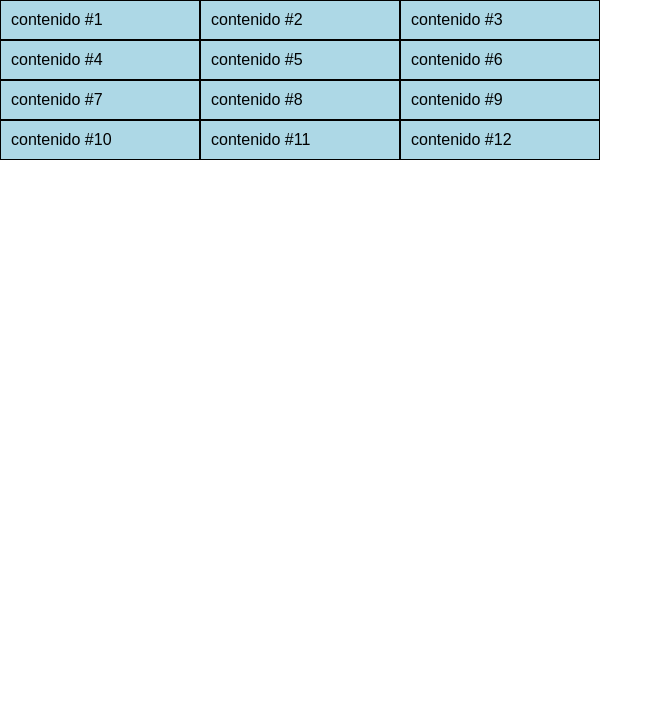
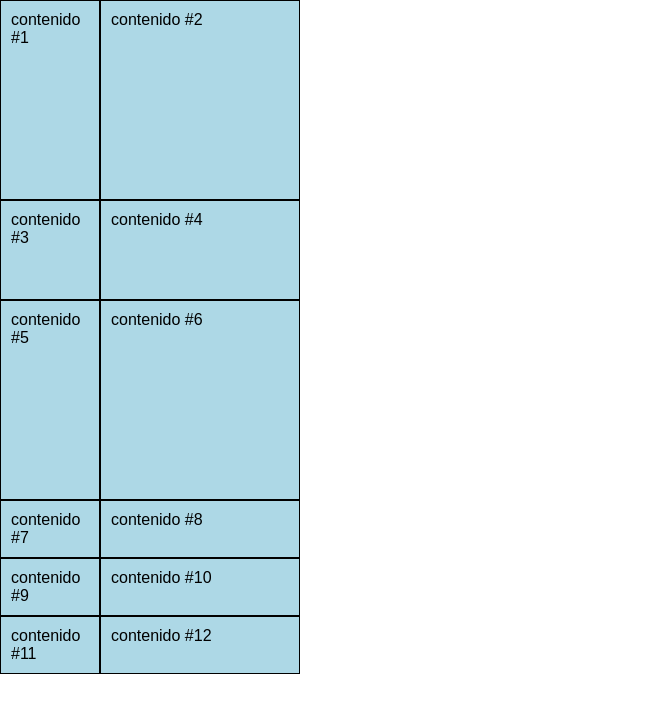
Before and after one commit to pedromaironi/css-grid-layout, a plain HTML site: page filas/index.html in a window 1280 px wide. Shown: the whole page, without its empty margins (0-663 px from the left). Drawn offline with Linux system fonts and the light colour scheme.

Commit message:
#02 Filas

```diff
--- a/filas/style.css
+++ b/filas/style.css
@@ -5,14 +5,22 @@
 }
 
 body {
+    font-size: 62.5%;
     font-family: Arial, Helvetica, sans-serif;
 }
 
 .container {
     display: grid;
-    /* Definir el tamaño de columnas | En este caso 3 */
-    /* otra forma grid-template-columns: repeat(4,200px); */
-    grid-template-columns: 200px 200px 200px;
+    font-size: 1.0rem;
+    /*
+    Definir el tamaño de columnas | En este caso 3
+    otra forma grid-template-columns: repeat(4,200px);
+    grid-template-columns: 200px 100px 200px;
+    grid-template-rows: repeat(100px);
+    Una manera de juntar las propiedades Column y Row es:
+     Grid-template: filas / columnas.
+     */
+    grid-template: 200px 100px 200px / 100px 200px;
 }
 
 .container .item {
```
